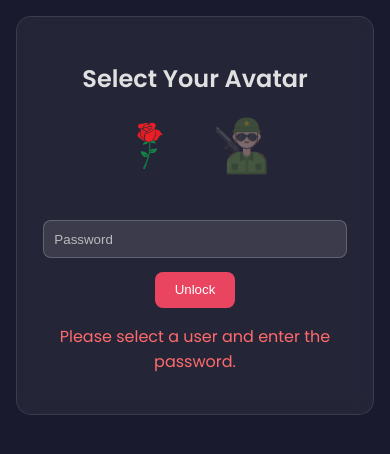
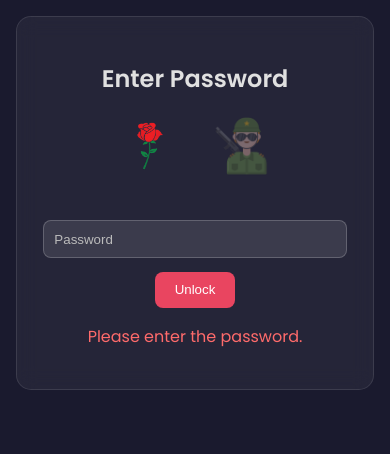
Before and after one commit to imaginer369/rewardlingife, a website: page index.html in a window 390 px wide. Both pictures are taken after a click on the button "Unlock". Drawn offline with nearby package versions, Linux system fonts and the light colour scheme.

Commit message:
first adapting for mobile

```diff
--- a/app.js
+++ b/app.js
@@ -36,15 +36,14 @@ document.addEventListener('DOMContentLoaded', () => {
     // 1. Handle Login
     submitButton.addEventListener('click', () => {
         const password = passwordInput.value;
-        const selectedUserRadio = document.querySelector('input[name="icon"]:checked');
+        loggedInUser = 'rose'; // Default user
+        currentPassword = password;
 
-        if (!password || !selectedUserRadio) {
-            errorMessage.textContent = 'Please select a user and enter the password.';
+        if (!password) {
+            errorMessage.textContent = 'Please enter the password.';
             return;
         }
 
-        loggedInUser = selectedUserRadio.value;
-        currentPassword = password;
         errorMessage.textContent = 'Loading...';
 
         fetch(APP_SCRIPT_URL)
@@ -171,7 +170,6 @@ document.addEventListener('DOMContentLoaded', () => {
         .then(response => response.json())
         .then(result => {
             if (result.status === 'success') {
-                // --- NEW LOGIC: Update UI without reloading ---
                 const userToUpdate = usersData.find(u => u.username === username);
                 if (userToUpdate) {
                     userToUpdate.current_local_points = newLocal;
--- a/index.html
+++ b/index.html
@@ -14,8 +14,8 @@
 <body>
 
     <div id="password-container">
-        <h2>Select Your Avatar</h2>
-        <div id="icon-selector">
+        <h2>Enter Password</h2>
+        <div id="icon-selector" class="hidden">
             <label>
                 <input type="radio" name="icon" value="rose" checked>
                 <img src="icons/rose.png" alt="Rose Icon">
@@ -79,7 +79,7 @@
         </div>
     </div>
 
-    <script src="https://cdnjs.cloudflare.com/ajax/libs/crypto-js/4.2.0/crypto-js.min..js"></script>
+    <script src="https://cdnjs.cloudflare.com/ajax/libs/crypto-js/4.2.0/crypto-js.min.js"></script>
     <script src="app.js"></script>
 </body>
 </html>
```
